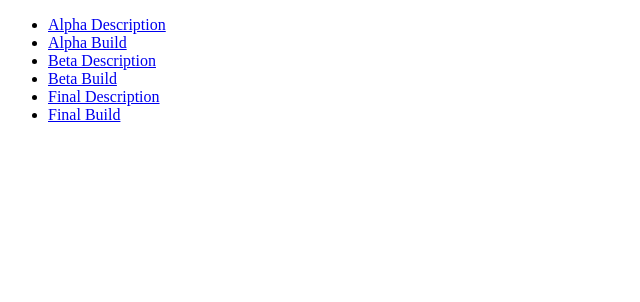
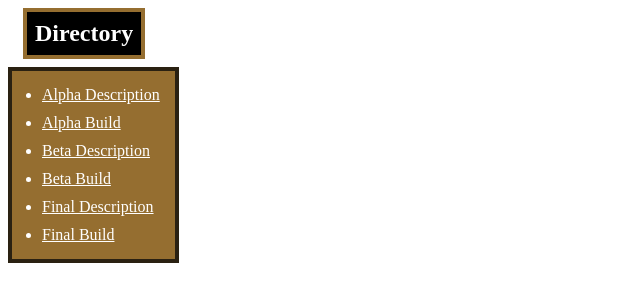
Before and after one commit to hisironlung/idm241-sjj57, a plain HTML site: page index.html in a window 1280 px wide. Shown: the whole page, without its empty margins (0-640 px from the left). Drawn offline with Linux system fonts and the light colour scheme.

Commit message:
directory edits

```diff
--- a/index.html
+++ b/index.html
@@ -3,9 +3,14 @@
 <head>
     <meta charset="UTF-8">
     <meta name="viewport" content="width=device-width, initial-scale=1.0">
-    <title>Document</title>
+    <title>Directory</title>
+    <link rel="stylesheet" href="styles.css">
 </head>
 <body>
+    <div id="directory">
+        <h2>Directory</h2>
+    </div>
+    <div id="links">
         <ul>
             <li><a href="alpha/alpha description/index.html">Alpha Description</a></li>
             <li><a href="alpha/alpha build/">Alpha Build</a></li>
@@ -14,5 +19,7 @@
             <li><a href="final/final description/">Final Description</a></li>
             <li><a href="final/final build/">Final Build</a></li>
         </ul>
+    </div>
+
 </body>
 </html>
--- /dev/null
+++ b/styles.css
@@ -0,0 +1,28 @@
+div{
+    max-width: 100%; width: fit-content;
+}
+h2{
+    margin: 0;
+}
+ul li {
+    margin: 10px;
+}
+
+#links ul{
+    margin: 0; padding: 5px 5px 5px 20px; border: 4px solid #2a2112; background-color: #956e30; color: white;
+}
+
+a{
+    color: white;
+}
+
+a:active{
+    color: #e7d283;
+}
+
+#directory{
+    background-color: black; max-width: 100%; width: fit-content; padding: 8px; border: 4px solid #956e30; margin-bottom: 8px; margin-left: 15px;
+}
+#directory h2{
+    color: white;
+}
```
Also changed, not shown: alpha/alpha description/index.html (+3 -1 lines), alpha/alpha description/styles.css (+18 -4 lines). Lines whose indentation alone changed are shown as unchanged.
